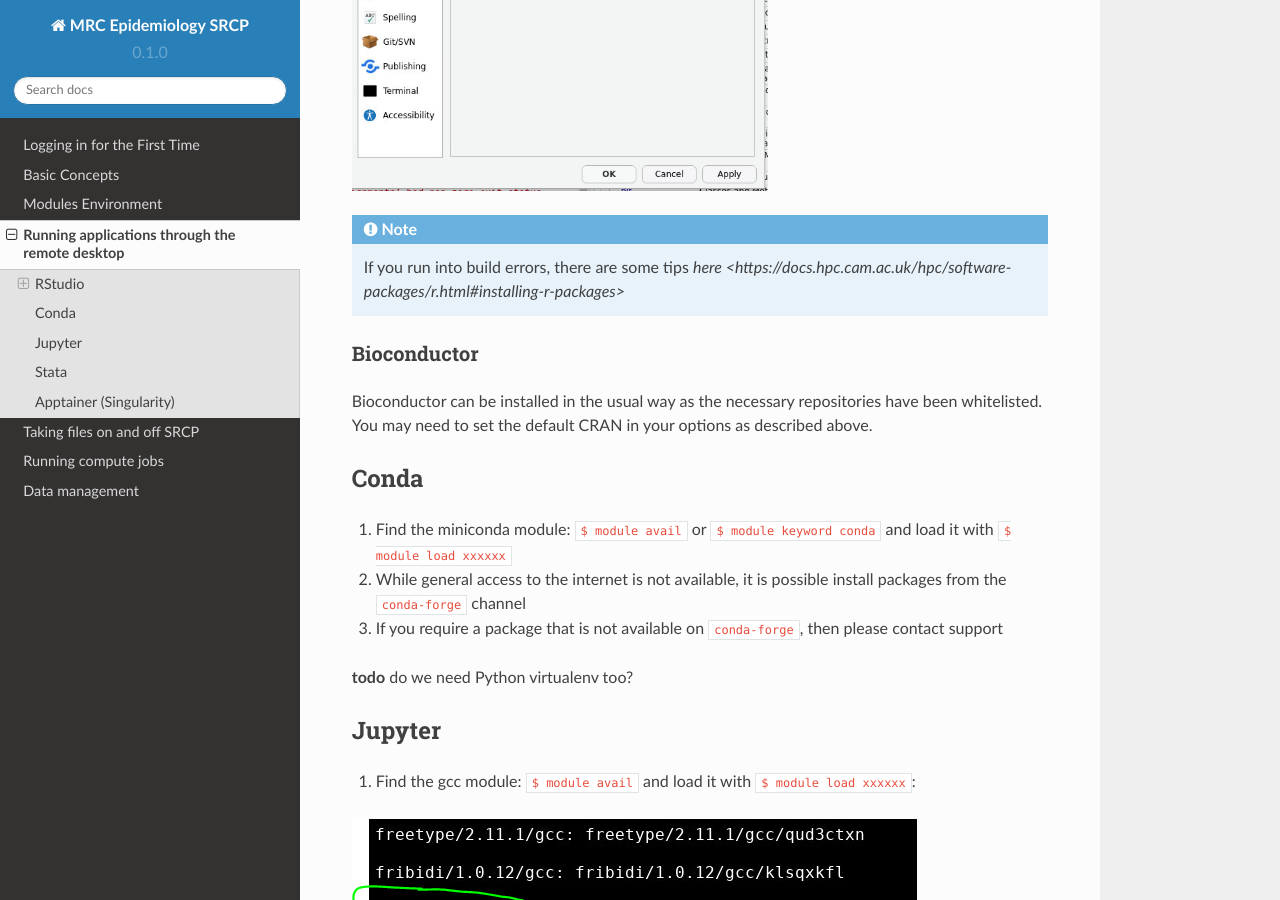
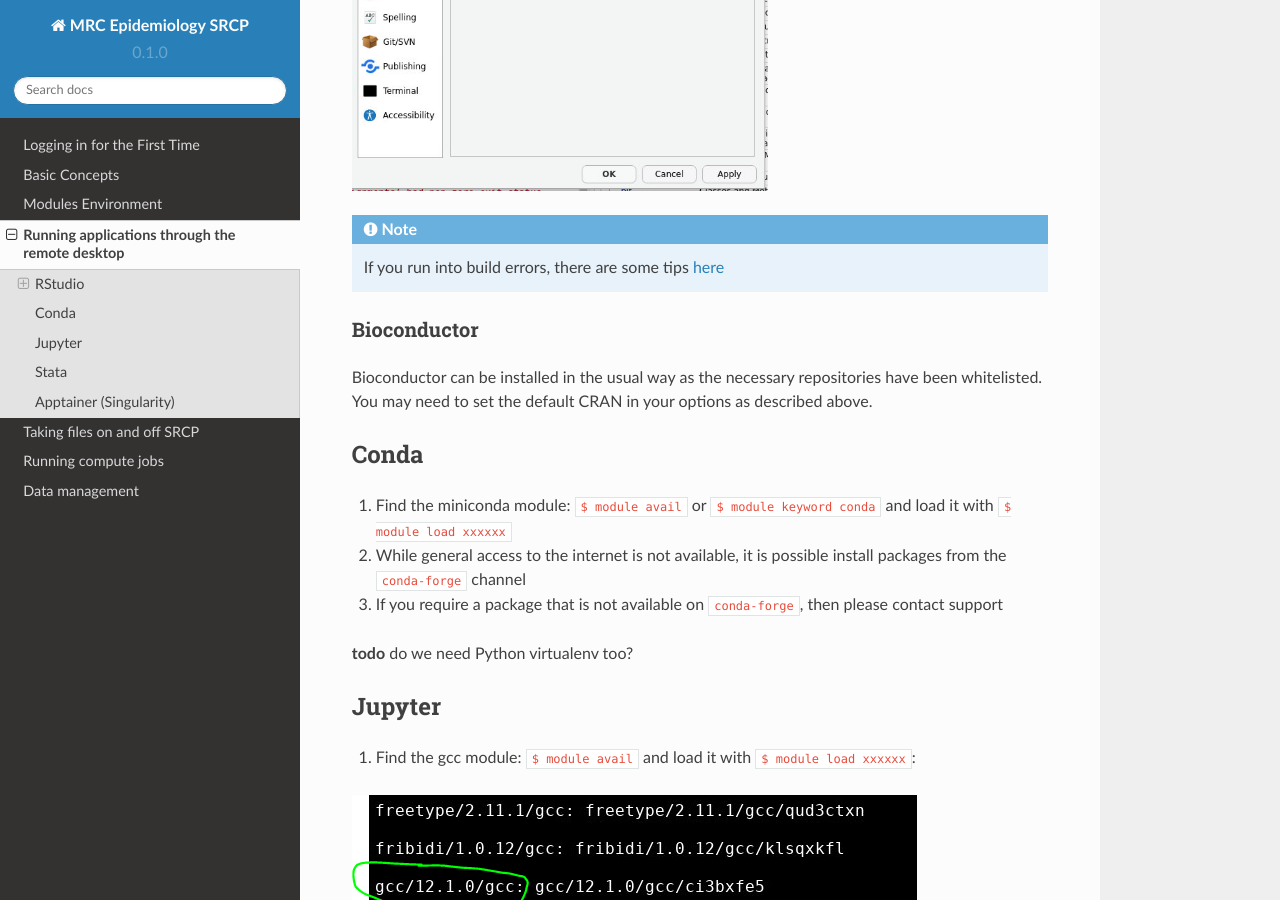
Before and after one commit to epi-analysis/SRCP_docs, a Sphinx documentation site: the page built from docs/source/03-Running-applications-through-the-remote-desktop.rst, in a window 1280 px wide and 900 px high, scrolled down 993 px. Built offline with Sphinx 7.4.7 and the Read the Docs theme 2.0.0, drawn with Linux system fonts in a browser that asks for light colours.

Commit message:
Update 03-Running-applications-through-the-remote-desktop.rst

```diff
--- a/docs/source/03-Running-applications-through-the-remote-desktop.rst
+++ b/docs/source/03-Running-applications-through-the-remote-desktop.rst
@@ -21,7 +21,7 @@
   :alt: RStudio
 
 .. note::
-   If you run into build errors, there are some tips `here <https://docs.hpc.cam.ac.uk/hpc/software-packages/r.html#installing-r-packages>`
+   If you run into build errors, there are some tips `here <https://docs.hpc.cam.ac.uk/hpc/software-packages/r.html#installing-r-packages>`__
 
 Bioconductor
 ~~~~~~~~~~~~
```
